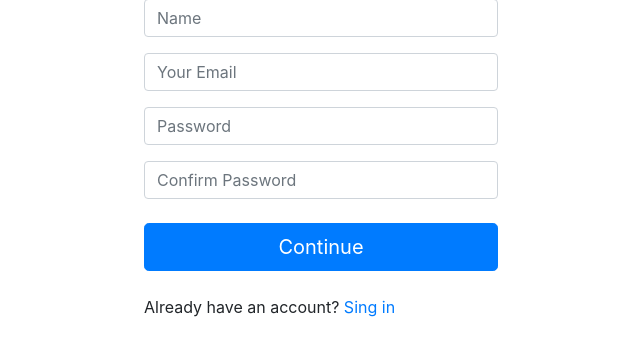
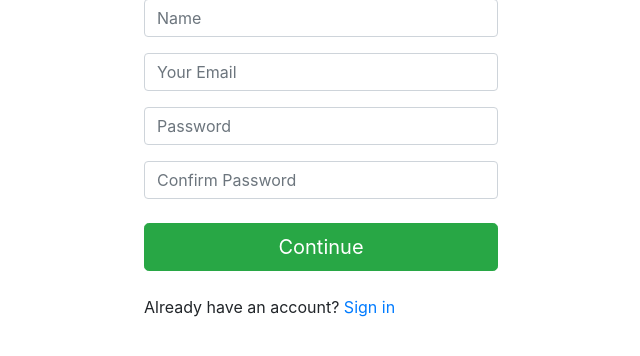
Before and after one commit to kokthay16/Internet_Programming, a PHP site: page /signup.php in a window 1280 px wide. Shown: the part 168-524 px from the top of the page, without its empty margins (319-959 px from the left). Run offline with PHP 8.4, Linux system fonts and the light colour scheme.

Commit message:
update Assignment_2

```diff
--- a/signin.php
+++ b/signin.php
@@ -103,7 +103,7 @@ if ($conn->connect_error) {
         <input class="btn btn-lg btn-success btn-block signup-btn create" type="submit" name="continue" value="Login">
     </form>
     <br>
-    <p class="sign_text">Don't have any account? <a href="http://localhost/Assignment2/signup.php" class="singin">Sing up<a></p>
+    <p class="sign_text">Don't have any account? <a href="signup.php" class="singin">Sign up<a></p>
 
 </div>
 </body>
--- a/signup.php
+++ b/signup.php
@@ -110,10 +110,10 @@ if(isset($_POST["submit_signup"])){
         <p class="signup"><?php echo $new_confirm_password;?><?php echo $massage;?></p>
         <input type="password" name="confirm_password" value="<?php if(isset( $_POST["submit_signup"])){if($confirm_password==NULL){ $confirm_password = NULL;}else $confirm_password;}?>" class="form-control input-lg" placeholder="Confirm Password">
         <br>
-        <input class="btn btn-lg btn-primary btn-block signup-btn create" type="submit" name="submit_signup" value="Continue">
+        <input class="btn btn-lg btn-success btn-block signup-btn create" type="submit" name="submit_signup" value="Continue">
     </form>
     <br>
-    <p class="sign_text">Already have an account? <a href="http://localhost/Assignment2/signin.php" class="singin">Sing in<a></p>
+    <p class="sign_text">Already have an account? <a href="signin.php" class="singin">Sign in<a></p>
 </div>
 </body>
 </html>
```
